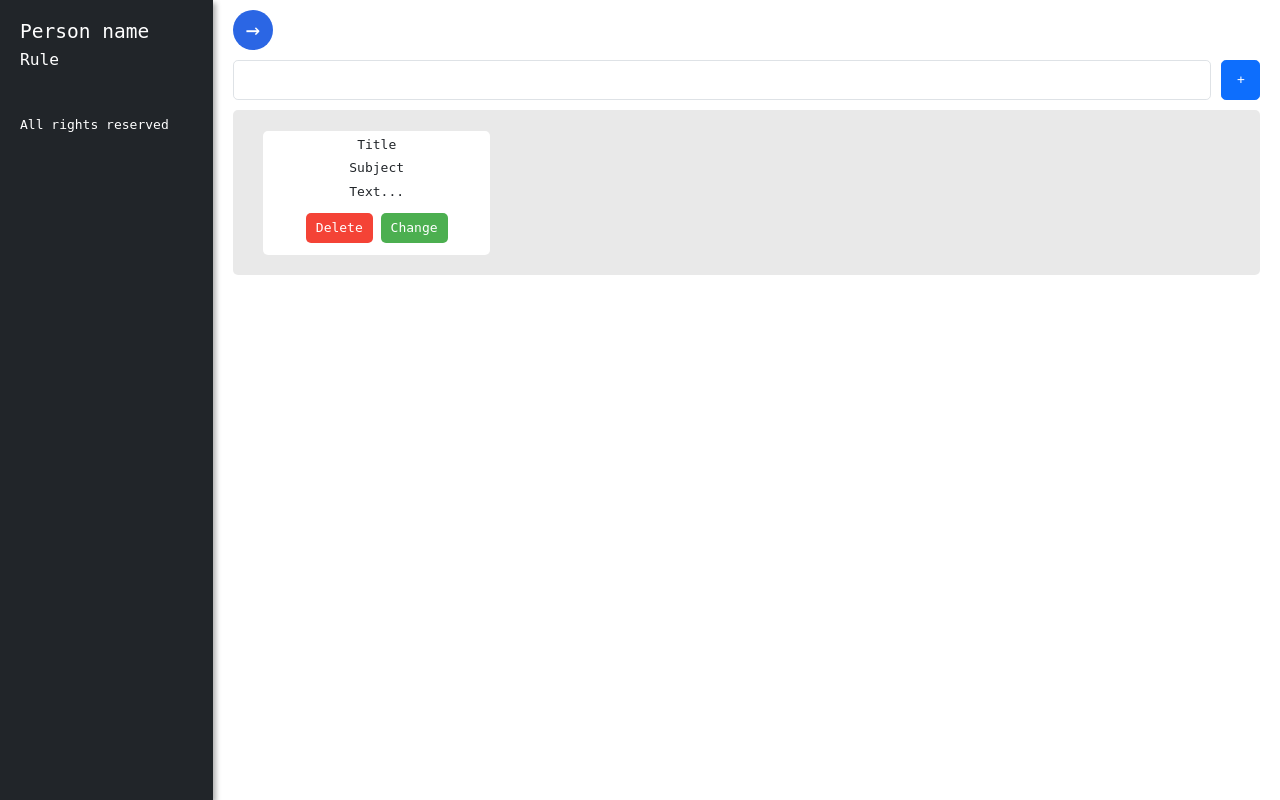
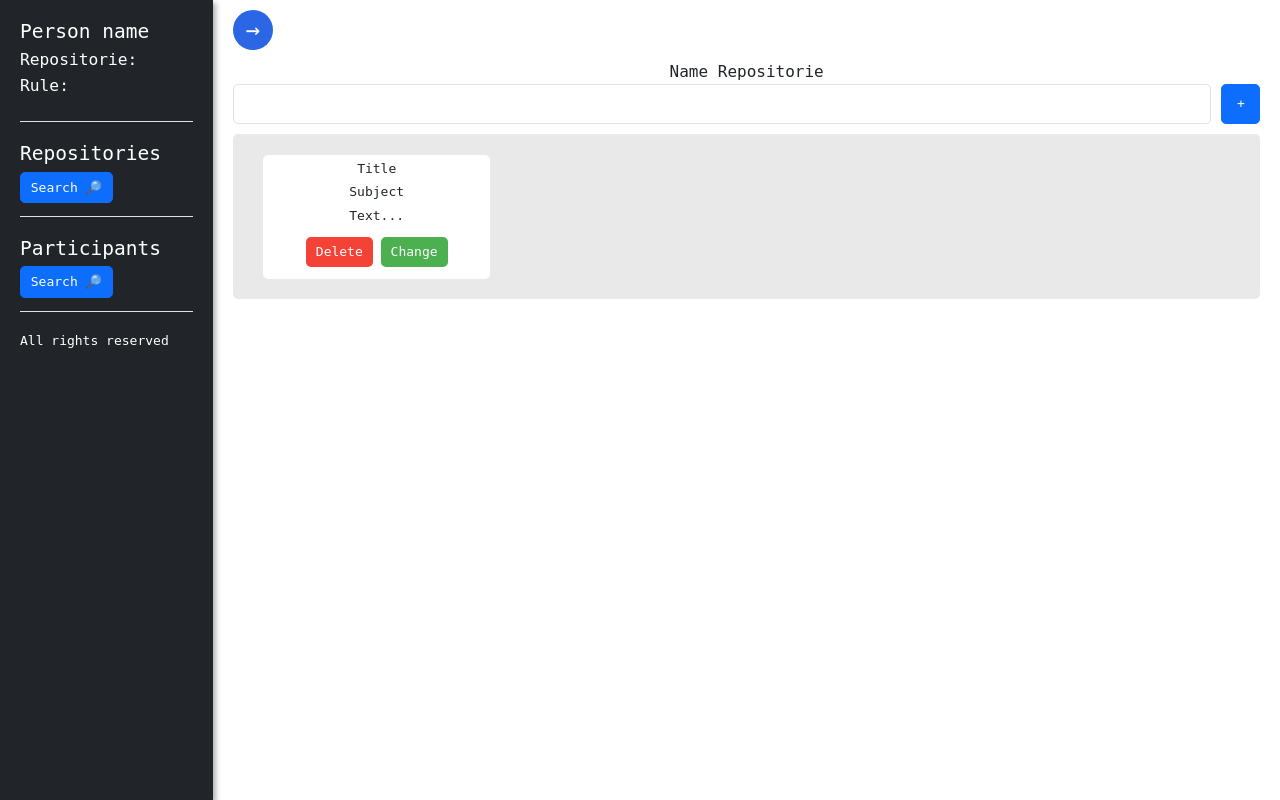
Before and after one commit to JeanPasquini/website_taskSchool, a PHP site: page /php/workspace.html in a window 1280 px wide. Run offline with PHP 8.4, Linux system fonts and the light colour scheme; some libraries are stand-ins or nearby versions.

Commit message:
2023-09-26 Update designer
add some designers for tasks and repositories.

tables of repositorie and participants will be exposed.

now I need to add the backend!

```diff
--- a/css/workspace.css
+++ b/css/workspace.css
@@ -90,7 +90,7 @@ body{
 
 .sidenav {
     height: 100%;
-    width: 160px;
+    width: 250px;
     position: fixed;
     z-index: 1;
     top: 0;
@@ -147,7 +147,6 @@ body{
 @media screen and (min-width: 767px) {
     #sidebar {
         height: 100vh; /* Altura total da tela verticalmente */
-
     }
 }
 
@@ -174,3 +173,19 @@ body{
 .cardtext{
     margin: 2px;
 }
+
+.card{
+    padding: 2px;
+}
+
+.addRepositorie{
+    text-decoration: none;
+}
+
+.joinRepositorie{
+    text-decoration: none;
+}
+
+.name_repositorie_title{
+    font-size: large;
+}
--- a/php/workspace.html
+++ b/php/workspace.html
@@ -14,16 +14,100 @@
             <div id="sidebar" class="col-md-3 col-lg-2 bg-dark sidebar">
                 <!-- Conteúdo da barra lateral -->
                 <h4>Person name</h4>
-                <h5>Rule</h5><br><br>
+                <h5>Repositorie: </h5>
+                <h5>Rule:</h5><br>
 
-                <div class="">
-                    <p>All rights reserved</p>
+                <div class="border-top">
+                    <br>
+                    <h4>Repositories</h4>
+                </div>
+
+                <p class="d-inline-flex gap-1">
+                    <button class="btn btn-primary" type="button" data-bs-toggle="collapse" data-bs-target="#collapseExample" aria-expanded="false" aria-controls="collapseExample">
+                      Search 🔎
+                    </button>
+                  </p>
+                  <div class="collapse" id="collapseExample">
+                    <div class="card card-body">
+                        <div class="">
+                            <table class="table table-bordered table-hover text-center">
+                              <thead>
+                                <tr>
+                                  <th>Repositories</th>
+                                  <th>Rule</th>
+                                  <th><a class="addRepositorie" href="">+</a></th>
+                                </tr>
+                              </thead>
+                              <tbody>
+                                <tr>
+                                  <td>Math Class</td>
+                                  <td>Teacher</td>
+                                  <td><a class="joinRepositorie" href="">→</a></td>
+                                </tr>
+                              </tbody>
+                            </table>
+                        </div>
+                    </div>
+                  </div>
+
+                  <br>
+
+                  <div class="border-top">
+                    <br>
+                    <h4>Participants</h4>
+                </div>
+
+                  <p class="d-inline-flex gap-1">
+                    <button class="btn btn-primary" type="button" data-bs-toggle="collapse" data-bs-target="#collapseExamplee" aria-expanded="false" aria-controls="collapseExample">
+                        Search 🔎
+                    </button>
+                  </p>
+                  <div class="collapse" id="collapseExamplee">
+                    <div class="card card-body">
+                        <div class="">
+                            <table class="table table-bordered table-hover text-center">
+                              <thead>
+                                <tr>
+                                  <th>Participants</th>
+                                  <th>Rule</th>
+                                  <th><a class="addRepositorie" href="">+</a></th>
+                                </tr>
+                              </thead>
+                              <tbody>
+                                <tr>
+                                  <td>John</td>
+                                  <td>Student</td>
+                                  <td><a class="joinRepositorie" href="">-</a></td>
+                                </tr>
+
+                                <tr>
+                                    <td>Maria</td>
+                                    <td>Student</td>
+                                    <td><a class="joinRepositorie" href="">-</a></td>
+                                  </tr>
+
+                                  <tr>
+                                    <td>Carlos</td>
+                                    <td>Professor</td>
+                                    <td><a class="joinRepositorie" href="">-</a></td>
+                                  </tr>
+
+                              </tbody>
+                            </table>
+                        </div>
+                    </div>
+                  </div>
+                  <br>
+
+                <div class="border-top">
+                    <br><p>All rights reserved</p>
                 </div>
             </div>
 
             <!-- Conteúdo principal -->
             <main class="col-md-9 ml-sm-auto col-lg-10 px-4 container">
                 <button id="toggleButton">→</button>
+                <div class="text-center name_repositorie_title">Name Repositorie</div>
                 <div class="search">
                     <input type="text" class="form-control">
                     <button type="button" class="btn btn-primary btn_add_task" data-bs-toggle="modal" data-bs-target="#staticBackdrop">+</button>
@@ -64,9 +148,9 @@
 
                                         <div class="button-container">
                                             <button class="delete-button">Delete</button>
-                                            <button class="change-button" data-bs-toggle="modal" data-bs-target="#staticEdit">Change</button>
+                                            <button class="change-button" data-bs-toggle="modal" data-bs-target="#staticBackdropedit">Change</button>
 
-                                            <div class="modal fade" id="staticEdit" data-bs-backdrop="static" data-bs-keyboard="false" tabindex="-1" aria-labelledby="staticBackdropLabel" aria-hidden="true">
+                                            <div class="modal fade" id="staticBackdropedit" data-bs-backdrop="static" data-bs-keyboard="false" tabindex="-1" aria-labelledby="staticBackdropLabel" aria-hidden="true">
                                                 <div class="modal-dialog modal-dialog-centered modal-dialog-scrollable">
                                                     <div class="modal-content">
                                                         <div class="modal-header">
```
